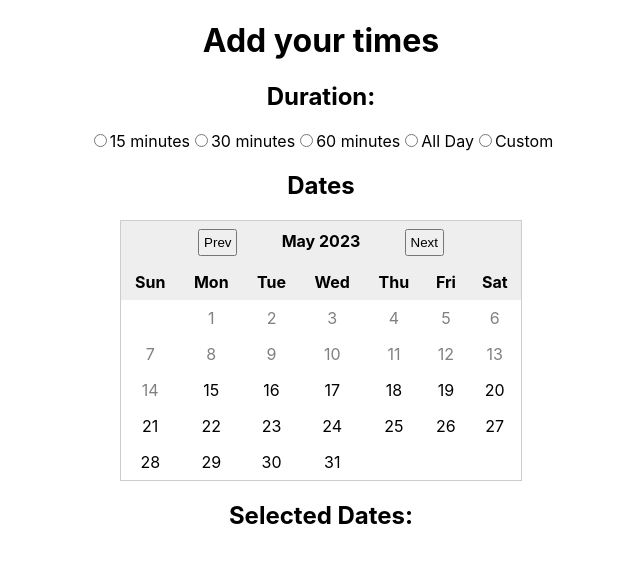
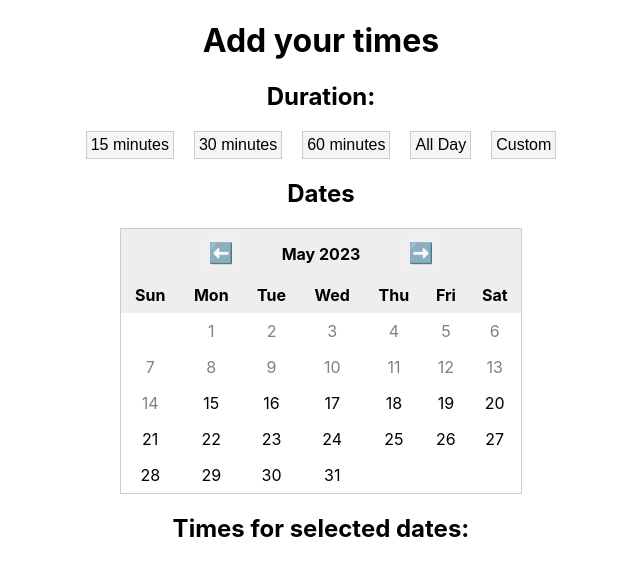
Before and after one commit to AYanchev01/Vote-for-meeting, a React (Create React App) app in the folder client/: page / in a window 1280 px wide. Shown: the top 576 px of the page, without its empty margins (319-959 px from the left). Built offline with nearby package versions, Linux system fonts and the light colour scheme.

Commit message:
move durations to buttons

```diff
--- a/client/src/components/Calendar.css
+++ b/client/src/components/Calendar.css
@@ -34,7 +34,7 @@
 } */
 
 .calendar td.selected {
-  background-color: blue;
+  background-color: #0066b2;
   color: white;
 }
 
@@ -78,6 +78,9 @@ button {
   padding: 4px 4px;
   margin-right: 8px;
   margin-left: 8px;
+  border: none;
+  cursor: pointer;
+  font-size: 16px;
 }
 
 .start-time select {
@@ -88,3 +91,7 @@ button {
   width: 14ch;
   text-align: center;
 }
+
+.calendar button {
+  font-size: 20px;
+}
--- a/client/src/components/Calendar.tsx
+++ b/client/src/components/Calendar.tsx
@@ -151,11 +151,11 @@ const Calendar: React.FC<CalendarProps> = ({ selectedDuration, customDuration })
                     <thead>
                         <tr>
                             <th colSpan={7}>
-                                <button onClick={handlePreviousMonth}>Prev</button>
+                                <button onClick={handlePreviousMonth}>⬅️</button>
                                 <span className="calendar-month-year">
                                     {monthNames[currentMonth]} {currentYear}
                                 </span>
-                                <button onClick={handleNextMonth}>Next</button>
+                                <button onClick={handleNextMonth}>➡️</button>
                             </th>
                         </tr>
                         <tr>
@@ -176,7 +176,7 @@ const Calendar: React.FC<CalendarProps> = ({ selectedDuration, customDuration })
         <div>
             <h2>Dates</h2>
             <div className="calendar">{renderCalendar()}</div>
-            <h2>Selected Dates:</h2>
+            <h2>Times for selected dates:</h2>
             <ul>
                 {selectedDates.map((date) => (
                     <li key={date.toISOString()}>
@@ -194,12 +194,12 @@ const Calendar: React.FC<CalendarProps> = ({ selectedDuration, customDuration })
                                             </option>
                                         ))}
                                     </select>
-                                    <button onClick={() => handleDeleteStartTime(date, i)}>Delete</button>
+                                    <button onClick={() => handleDeleteStartTime(date, i)}>🗑️</button>
                                 </div>
                             ))}
                         </div>
                         <div>
-                            <button onClick={() => handleAddStartTime(date)}>Add starting time</button>
+                            <button onClick={() => handleAddStartTime(date)}>➕ Add starting time</button>
                         </div>
                     </li>
                 ))}
--- a/client/src/components/EventDuration.css
+++ b/client/src/components/EventDuration.css
@@ -3,3 +3,20 @@
   justify-content: center;
   display: flex;
 }
+.event-duration-options {
+  display: flex;
+  flex-wrap: wrap;
+  gap: 4px;
+}
+
+.duration-option {
+  padding: 4px 4px;
+  border: 1px solid #ccc;
+  background-color: #f5f5f5;
+  cursor: pointer;
+}
+
+.duration-option.selected {
+  background-color: #0066b2;
+  color: white;
+}
--- a/client/src/components/EventDuration.tsx
+++ b/client/src/components/EventDuration.tsx
@@ -18,57 +18,37 @@ const EventDuration: React.FC<DurationProps> = ({ onSelectDuration, onCustomDura
   return (
     <div>
       <h2>Duration:</h2>
-            <div className='event-duration-options'>
-                <label>
-                    <input
-                        type="radio"
-                        name="duration"
-                        value={15}
-                        checked={selectedDuration === 15}
-                        onChange={() => handleDurationSelection(15)}
-                    />
+      <div className="event-duration-options">
+        <button
+          className={`duration-option ${selectedDuration === 15 ? 'selected' : ''}`}
+          onClick={() => handleDurationSelection(15)}
+        >
           15 minutes
-                </label>
-                <label>
-                    <input
-                        type="radio"
-                        name="duration"
-                        value={30}
-                        checked={selectedDuration === 30}
-                        onChange={() => handleDurationSelection(30)}
-                    />
+        </button>
+        <button
+          className={`duration-option ${selectedDuration === 30 ? 'selected' : ''}`}
+          onClick={() => handleDurationSelection(30)}
+        >
           30 minutes
-                </label>
-                <label>
-                    <input
-                        type="radio"
-                        name="duration"
-                        value={60}
-                        checked={selectedDuration === 60}
-                        onChange={() => handleDurationSelection(60)}
-                    />
+        </button>
+        <button
+          className={`duration-option ${selectedDuration === 60 ? 'selected' : ''}`}
+          onClick={() => handleDurationSelection(60)}
+        >
           60 minutes
-                </label>
-                <label>
-                    <input
-                        type="radio"
-                        name="duration"
-                        value="all-day"
-                        checked={selectedDuration === 'all-day'}
-                        onChange={() => handleDurationSelection('all-day')}
-                    />
+        </button>
+        <button
+          className={`duration-option ${selectedDuration === 'all-day' ? 'selected' : ''}`}
+          onClick={() => handleDurationSelection('all-day')}
+        >
           All Day
-                </label>
-                <label>
-                    <input
-                        type="radio"
-                        name="duration"
-                        value="custom"
-                        checked={selectedDuration === 'custom'}
-                        onChange={() => handleDurationSelection('custom')}
-                    />
+        </button>
+        <button
+          className={`duration-option ${selectedDuration === 'custom' ? 'selected' : ''}`}
+          onClick={() => handleDurationSelection('custom')}
+        >
           Custom
-                </label>
+        </button>
         {selectedDuration === 'custom' && (
           <>
             <input
```
Lines whose indentation alone changed are shown as unchanged.
